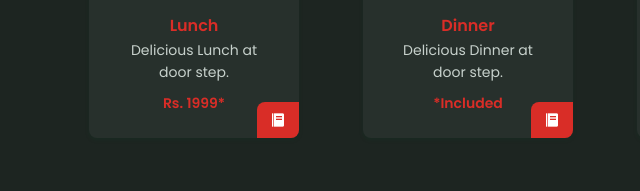
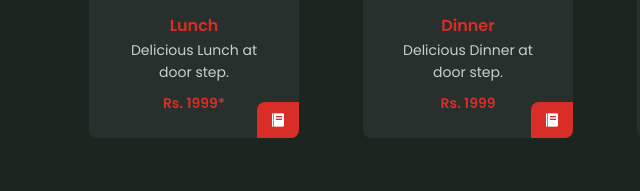
Before and after one commit to dabbaxpress/menu, a plain HTML site: page index.html in a window 1280 px wide. Shown: the part 868-1059 px from the top of the page, 172-812 px from the left. Drawn offline with nearby package versions, Linux system fonts and the light colour scheme.

Commit message:
Update index.html

```diff
--- a/index.html
+++ b/index.html
@@ -87,7 +87,7 @@
           <img src="assets/img/plate3.png" alt="" class="menu__img">
           <h3 class="menu__name">Dinner</h3>
           <span class="menu__detail">Delicious Dinner at door step.</span>
-          <span class="menu__preci">*Included</span>
+          <span class="menu__preci">Rs. 1999</span>
           <a href="#dinner" class="button menu__button"><i class='bx bxs-food-menu'></i></a>
       </div>
 
```
